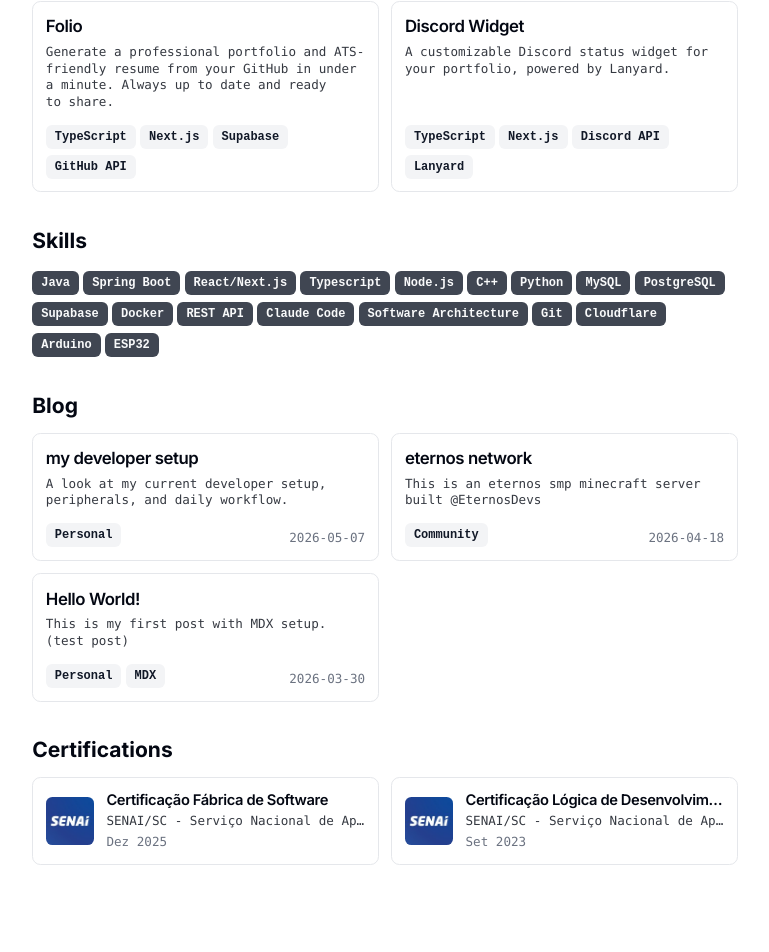
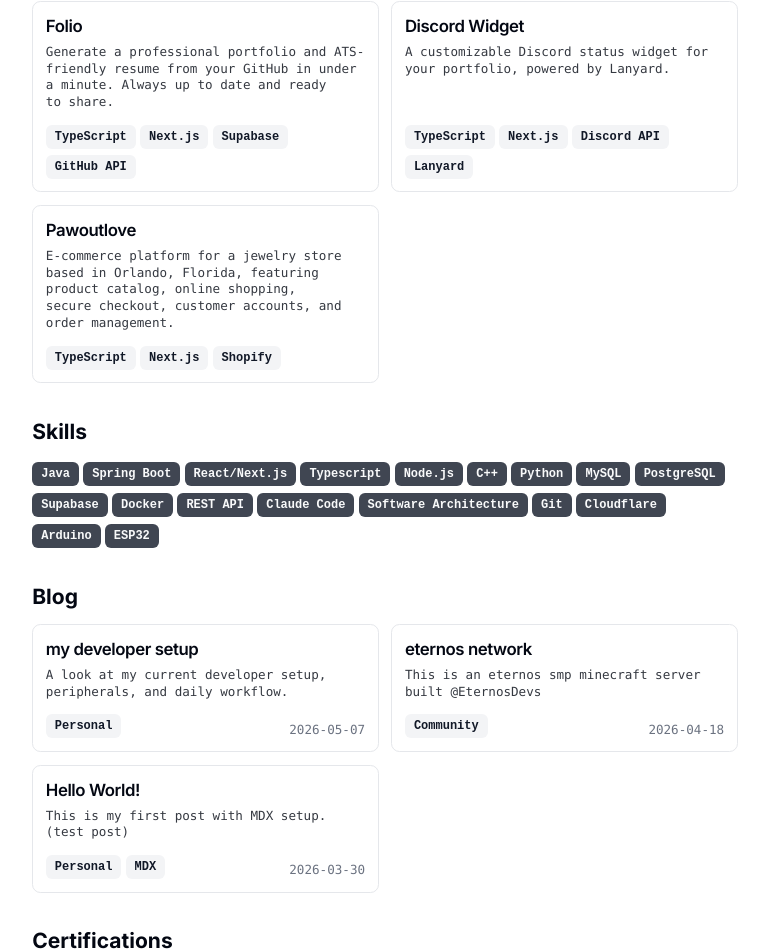
Before and after one commit to miguelrcha/miguelrcha.dev, a Next.js app: page / in a window 1280 px wide. Shown: the part 1091-2043 px from the top of the page, without its empty margins (255-1024 px from the left). Built offline with nearby package versions, Linux system fonts and the light colour scheme; no server answers.

Commit message:
chore: add Pawoutlove project details to page

```diff
--- a/src/app/page.tsx
+++ b/src/app/page.tsx
@@ -140,6 +140,12 @@
     description: "A customizable Discord status widget for your portfolio, powered by Lanyard.",
     tags: ["TypeScript", "Next.js", "Discord API", "Lanyard"],
     href: "https://discord-widget-app.vercel.app/",
+  },
+  {
+    title: "Pawoutlove",
+    description: "E-commerce platform for a jewelry store based in Orlando, Florida, featuring product catalog, online shopping, secure checkout, customer accounts, and order management.",
+    tags: ["TypeScript", "Next.js", "Shopify"],
+    href: "https://pawoutlove.com/",
   }
 ];
 
```
